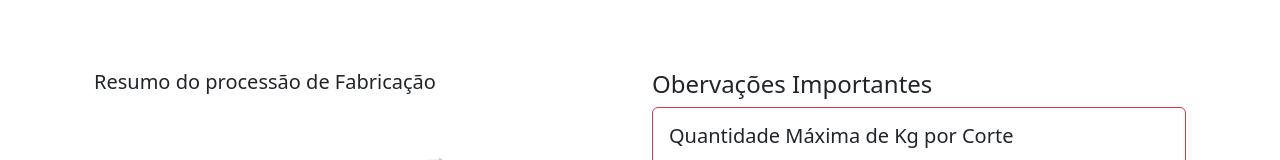
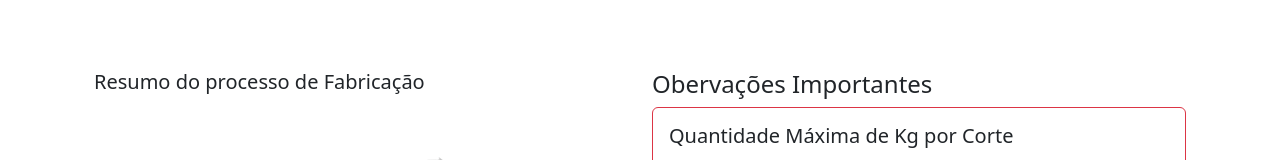
Before and after one commit to LuisBarrichello/SteelSalesCalculator, a React (Vite) app: page /calculator-bobininhas in a window 1280 px wide. Both pictures are taken after typing "5", "5" into the empty fields and a click on the button "Calcular". Shown: the part 355-515 px from the top of the page. Built offline with nearby package versions, Linux system fonts and the light colour scheme.

Commit message:
fix: correção no componente HandleCalculation das bobinas

```diff
--- a/src/components/calculators/calculatorBobininhas/ComponentCalculationResult.tsx
+++ b/src/components/calculators/calculatorBobininhas/ComponentCalculationResult.tsx
@@ -88,7 +88,7 @@ function CalculationResult({ result, resetForm }: Props) {
             <section className="container">
                 <div className="row mt-5">
                     <div className="col-sm-6 no-print">
-                        <h5>Resumo do processão de Fabricação</h5>
+                        <h5>Resumo do processo de Fabricação</h5>
                         <img src={ImgSliter} alt="" className="mx-auto d-block" style={{ maxWidth: '100%', height: 'auto' }}/>
                     </div>
                     <div className="col">
--- a/src/components/calculators/calculatorBobininhas/HandleCalculation.ts
+++ b/src/components/calculators/calculatorBobininhas/HandleCalculation.ts
@@ -65,7 +65,7 @@ export const handleCalculation = (formState: FormState, dataCoil: DataCoil,  ) =
                 const cutsArray = Object.keys(cuts);
                 cutsArray.forEach((cutIndex) => {
                     const itemCoilCut = cuts[cutIndex];
-                    weightCuts.push(((selectedThickness.weight / widthCoil) * itemCoilCut) * quantityOfMeters).toFixed(2)
+                    weightCuts.push((((selectedThickness.weight / widthCoil) * itemCoilCut) * quantityOfMeters) * quantityOfCoil).toFixed(2)
                 })
                 return weightCuts
             }
```
